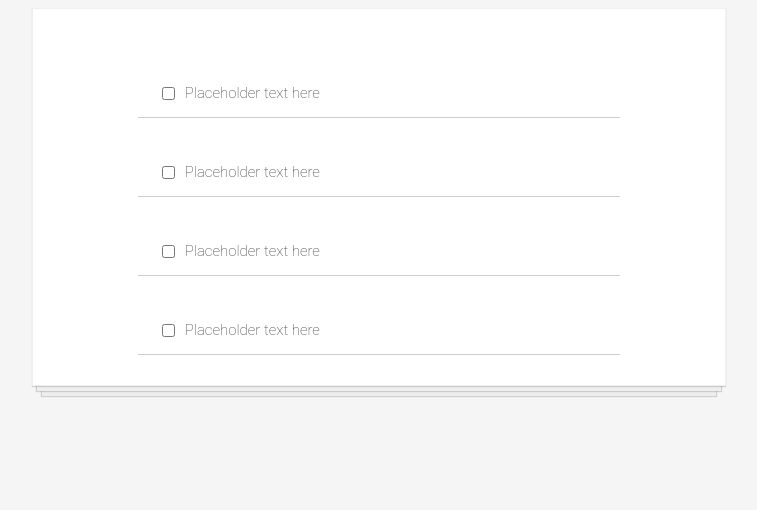
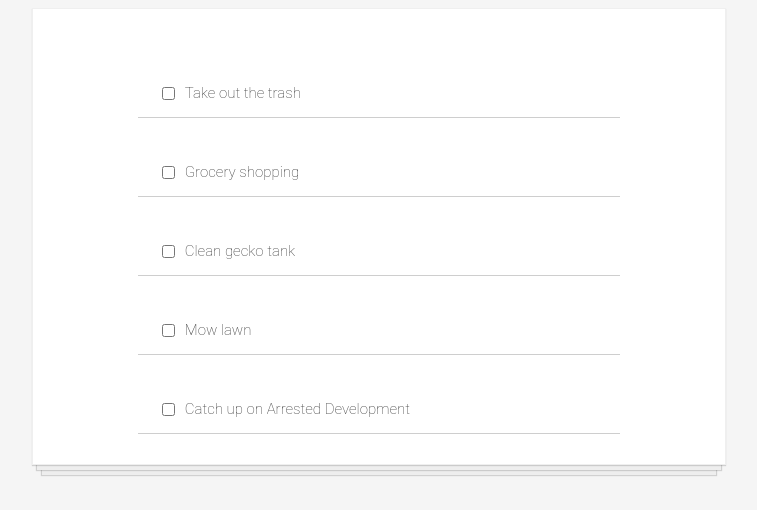
Before and after one commit to robregan/react-todo, a React (Create React App) app: page / in a window 1280 px wide. Shown: the top 510 px of the page, without its empty margins (261-1018 px from the left). Built offline with nearby package versions, Linux system fonts and the light colour scheme.

Commit message:
lets goooo!

```diff
--- a/src/App.js
+++ b/src/App.js
@@ -1,14 +1,16 @@
 import TodoItem from './TodoItem'
 import './style.css';
 import React from 'react'
+import todoData from './todoData'
+
+
 
 function App() {
+
+  const todosComponent = todoData.map(item => <TodoItem todo={item} />)
   return (
    <div className="todo-list">
-     <TodoItem />
-     <TodoItem />
-     <TodoItem />
-     <TodoItem />
+     { todosComponent }
    </div>
   );
 }
--- a/src/TodoItem.js
+++ b/src/TodoItem.js
@@ -1,10 +1,10 @@
 import React from 'react'
 
-function TodoItem() {
+function TodoItem(props) {
     return (
         <div className="todo-item">
             <input type="checkbox" />
-            <p>Placeholder text here</p>
+            <p> {props.todo.text} </p>
         </div>
     )
 }
--- /dev/null
+++ b/src/todoData.js
@@ -0,0 +1,31 @@
+
+
+const todosData = [
+    {
+        id: 1,
+        text: "Take out the trash",
+        completed: true
+    },
+    {
+        id: 2,
+        text: "Grocery shopping",
+        completed: false
+    },
+    {
+        id: 3,
+        text: "Clean gecko tank",
+        completed: false
+    },
+    {
+        id: 4,
+        text: "Mow lawn",
+        completed: true
+    },
+    {
+        id: 5,
+        text: "Catch up on Arrested Development",
+        completed: false
+    }
+]
+
+export default todosData
```
